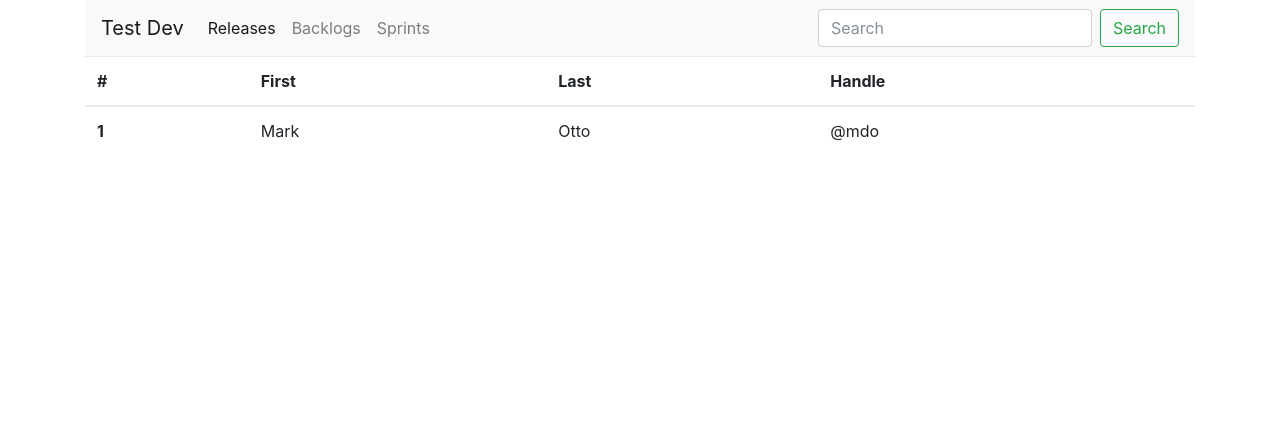
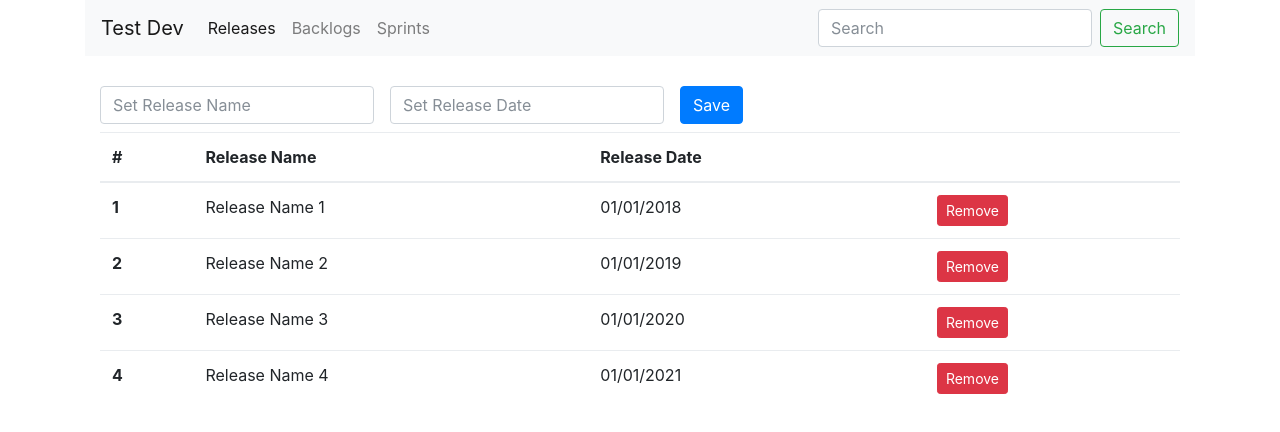
Before and after one commit to jubarodrigo/react-agile-app, a React (Create React App) app: page / in a window 1280 px wide. Both pictures are taken after a click on the button "Releases". Shown: the top 432 px of the page. Built offline with nearby package versions, Linux system fonts and the light colour scheme.

Commit message:
release form and list

```diff
--- a/src/container/Releases.js
+++ b/src/container/Releases.js
@@ -1,29 +1,64 @@
 import React, { Component } from 'react';
+import ReleaseForm from '../ui/ReleaseForm';
 
 export default class Releases extends Component {
 
-
+    constructor() {
+        super();
+        this.state = {
+            releases: [
+                {
+                    id: 1,
+                    releaseName: "Release Name 1",
+                    releaseDate: "01/01/2018"
+                },
+                {
+                    id: 2,
+                    releaseName: "Release Name 2",
+                    releaseDate: "01/01/2019"
+                },
+                {
+                    id: 3,
+                    releaseName: "Release Name 3",
+                    releaseDate: "01/01/2020"
+                },
+                {
+                    id: 4,
+                    releaseName: "Release Name 4",
+                    releaseDate: "01/01/2021"
+                }
+            ]
+        }
+    }
 
     render() {
         return (
+            <div className="container" style={{ paddingTop: '30px' }}>
+                <ReleaseForm />
                 <table className="table table-hover">
                     <thead>
                         <tr>
                             <th scope="col">#</th>
-                        <th scope="col">First</th>
-                        <th scope="col">Last</th>
-                        <th scope="col">Handle</th>
+                            <th scope="col">Release Name</th>
+                            <th scope="col">Release Date</th>
+                            <th scope="col"></th>
                         </tr>
                     </thead>
                     <tbody>
-                    <tr>
-                        <th scope="row">1</th>
-                        <td>Mark</td>
-                        <td>Otto</td>
-                        <td>@mdo</td>
+                        {this.state.releases.map((release, index) => {
+                            return (
+                                <tr key={release.id}>
+                                    <th scope="row">{release.id}</th>
+                                    <td>{release.releaseName}</td>
+                                    <td>{release.releaseDate}</td>
+                                    <td><button type="button" className="btn btn-danger btn-sm">Remove</button></td>
                                 </tr>
+                            );
+                        })}
+
                     </tbody>
                 </table>
+            </div>
         );
     }
 }
--- /dev/null
+++ b/src/ui/ReleaseForm.js
@@ -0,0 +1,19 @@
+import React from 'react';
+
+const ReleaseForm = () => {
+    return (
+        <form class="form-inline">
+            <div class="form-group mb-2">
+                <label for="staticEmail2" class="sr-only">Release Name</label>
+                <input type="text" readonly class="form-control" id="staticEmail2" placeholder="Set Release Name"/>
+            </div>
+            <div class="form-group mx-sm-3 mb-2">
+                <label for="inputPassword2" class="sr-only">Password</label>
+                <input type="password" class="form-control" id="inputPassword2" placeholder="Set Release Date" />
+            </div>
+            <button type="submit" class="btn btn-primary mb-2">Save</button>
+        </form>
+    );
+};
+
+export default ReleaseForm;
```
Also changed, not shown: 1 other file (tests, documents, lock files or other folders). Lines whose indentation alone changed are shown as unchanged.
